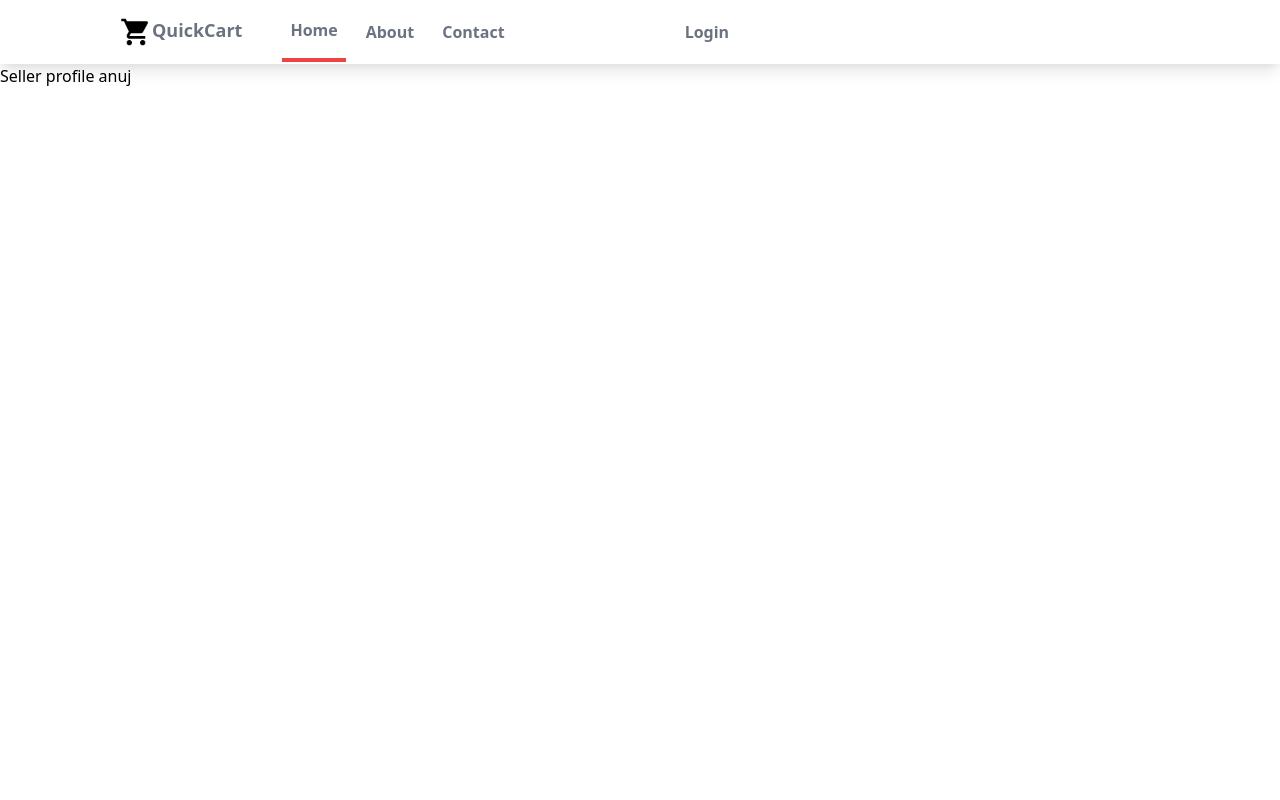
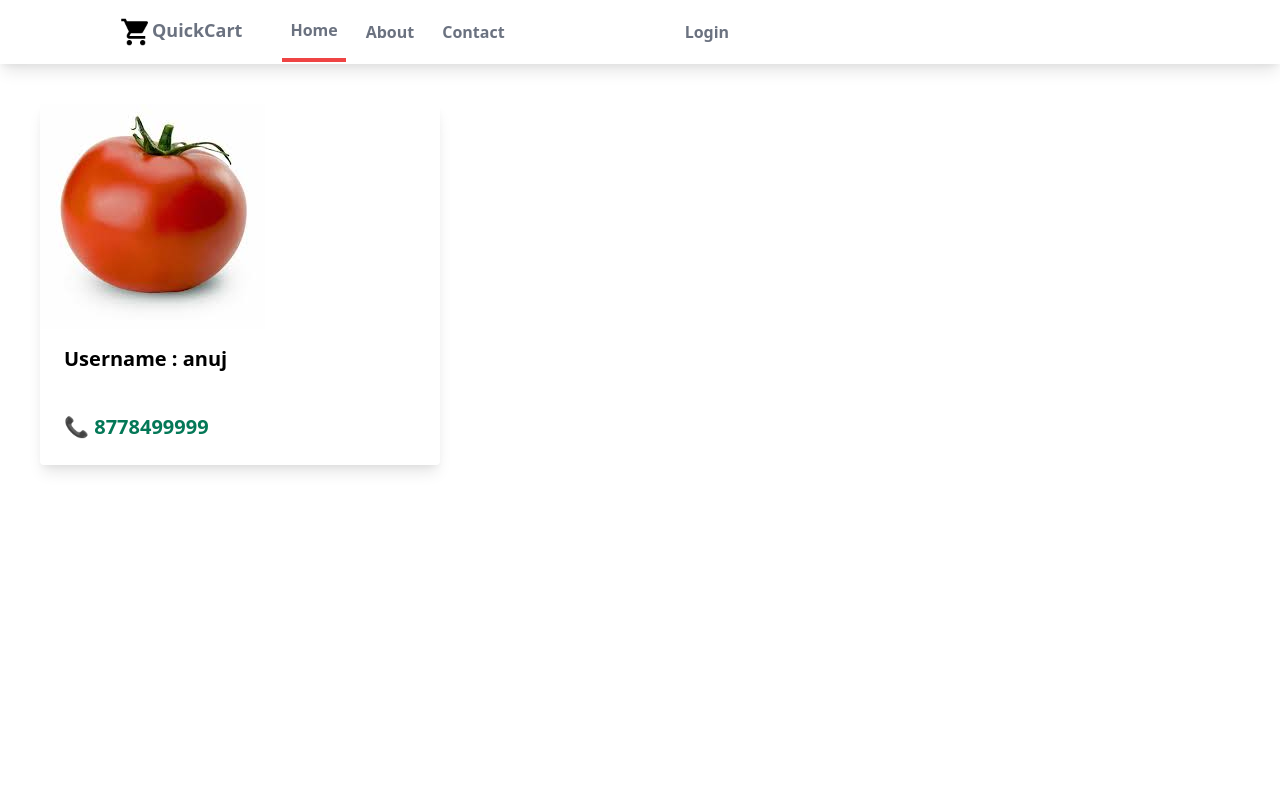
Before and after one commit to a-anuj/django, a Django app: page /users/sellerprofile/1 in a window 1280 px wide. Run offline with Django 4.2, Linux system fonts and the light colour scheme; data comes from the database, SQL or seed files in the repository; style sheets or scripts are compiled from the project's sources.

Commit message:
styled the seller page

```diff
--- a/mysite/users/templates/users/sellerprofile.html
+++ b/mysite/users/templates/users/sellerprofile.html
@@ -1,5 +1,13 @@
 {% extends 'myapp/base.html' %}
 {% block body %}
-Seller profile
-{{seller.username}}
+<div class="grid p-10 grid-cols-1 lg:grid-cols-3 sm:grid-cols-1">
+    <div class="rounded shadow-lg">
+        <div>
+            <img src="{{seller.profile.image.url}}" alt="">
+        </div>
+
+
+<div class="font-bold text-xl mb-2 px-6 py-4">Username : {{seller.username}}</div>
+<div class="font-bold text-xl mb-2 px-6 py-4 text-green-700">📞 {{seller.profile.contact_number}}</div>
+</div></div>
 {% endblock %}
```
